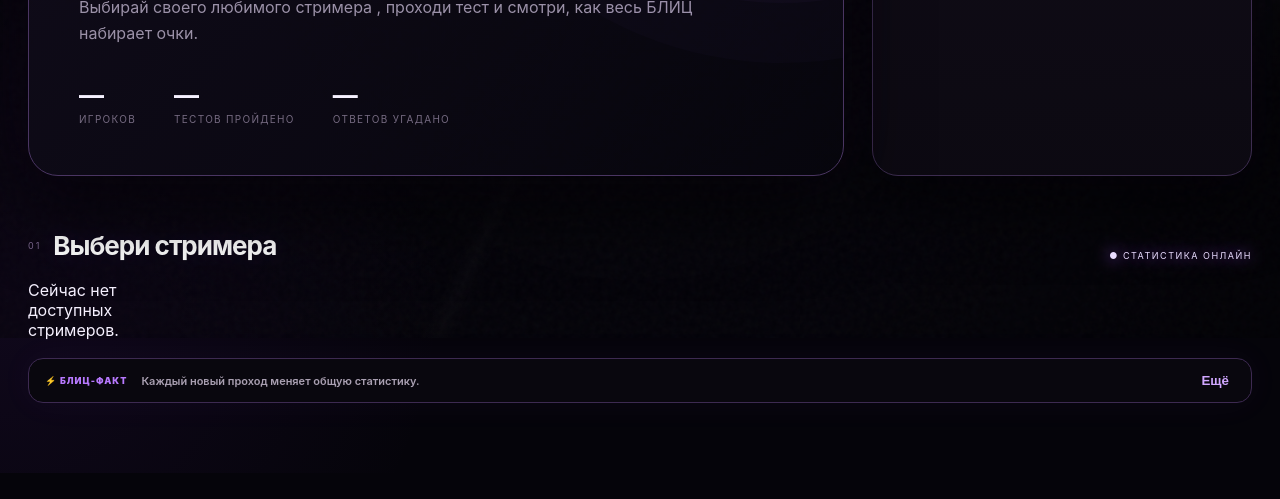
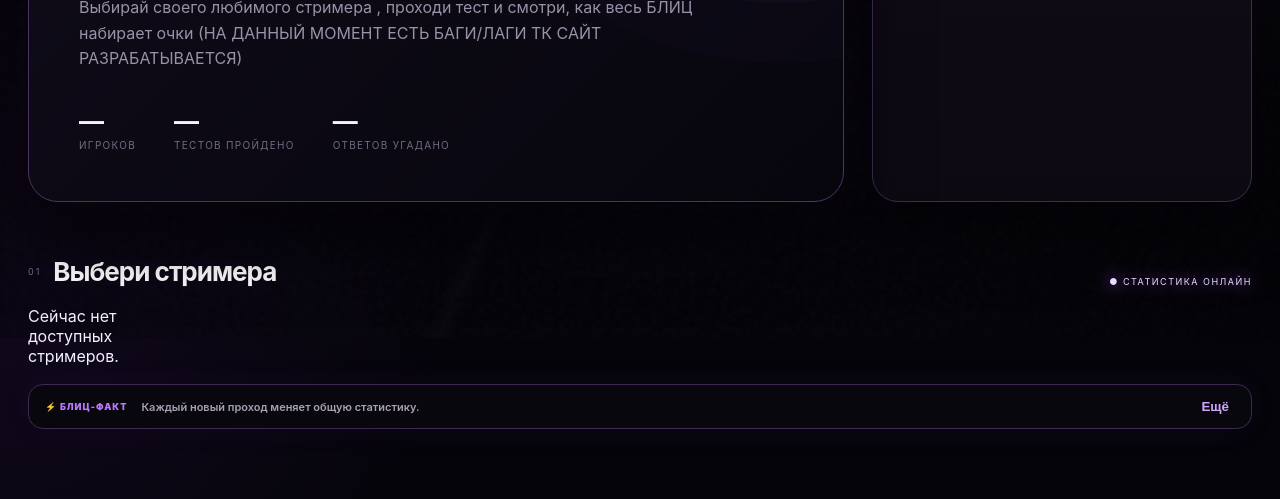
Before and after one commit to MegaTem41k51/Opros, a website: page index.html in a window 1280 px wide. Shown: the part 462-961 px from the top of the page. Before the commit the page ends 935 px from the top, so only its background shows below. Drawn offline with Linux system fonts and the light colour scheme; no server answers.

Commit message:
Update index.html

```diff
--- a/index.html
+++ b/index.html
@@ -13,7 +13,7 @@
       <div class="hero">
         <div class="eyebrow"><span></span> LIVE KNOWLEDGE CHECK</div>
         <h1>Насколько ты <em>шаришь</em> в стримерах?</h1>
-        <p>Выбирай своего любимого стримера , проходи тест и смотри, как весь БЛИЦ набирает очки.</p>
+        <p>Выбирай своего любимого стримера , проходи тест и смотри, как весь БЛИЦ набирает очки (НА ДАННЫЙ МОМЕНТ ЕСТЬ БАГИ/ЛАГИ ТК САЙТ РАЗРАБАТЫВАЕТСЯ)</p>
         <div class="heroStats"><div><b id="heroPlayers">—</b><span>игроков</span></div><div><b id="heroAttempts">—</b><span>тестов пройдено</span></div><div><b id="heroCorrect">—</b><span>ответов угадано</span></div></div>
       </div>
       <aside id="statsPanel" class="statsPanel"></aside>
```
